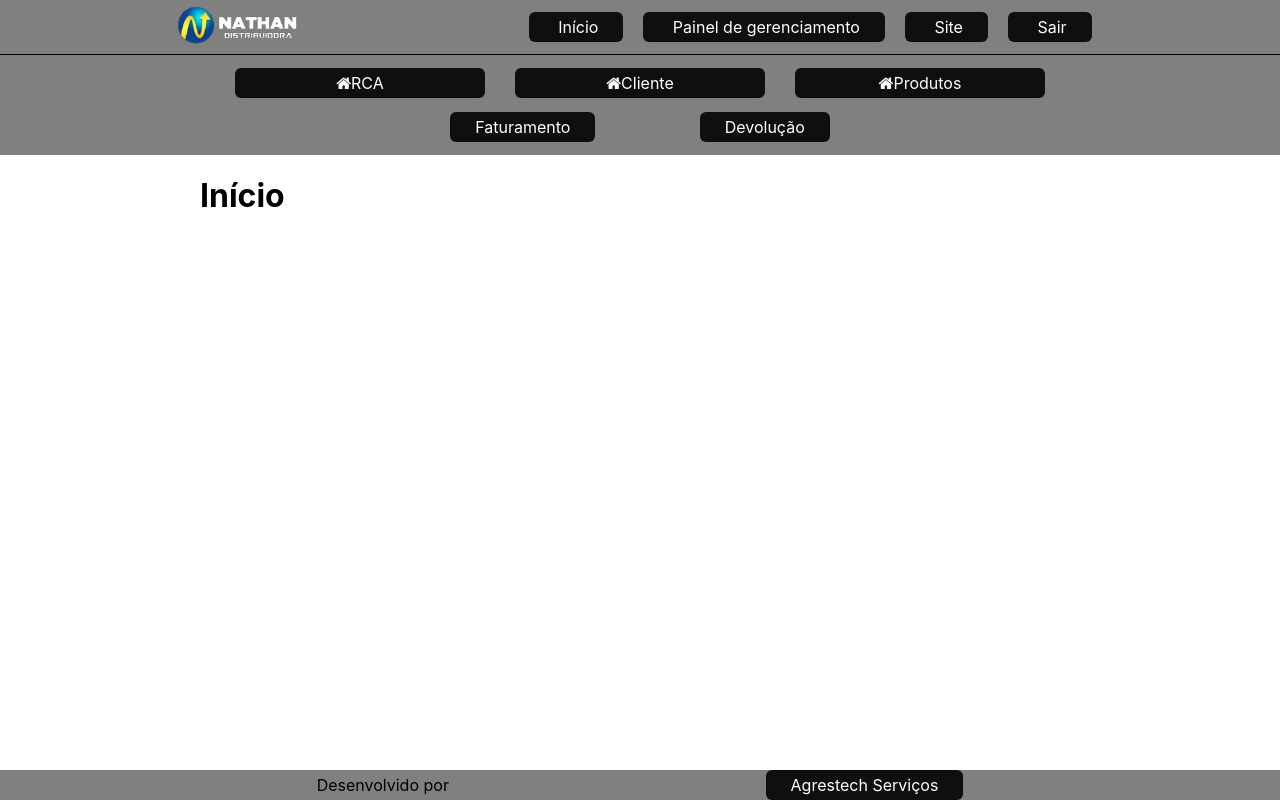
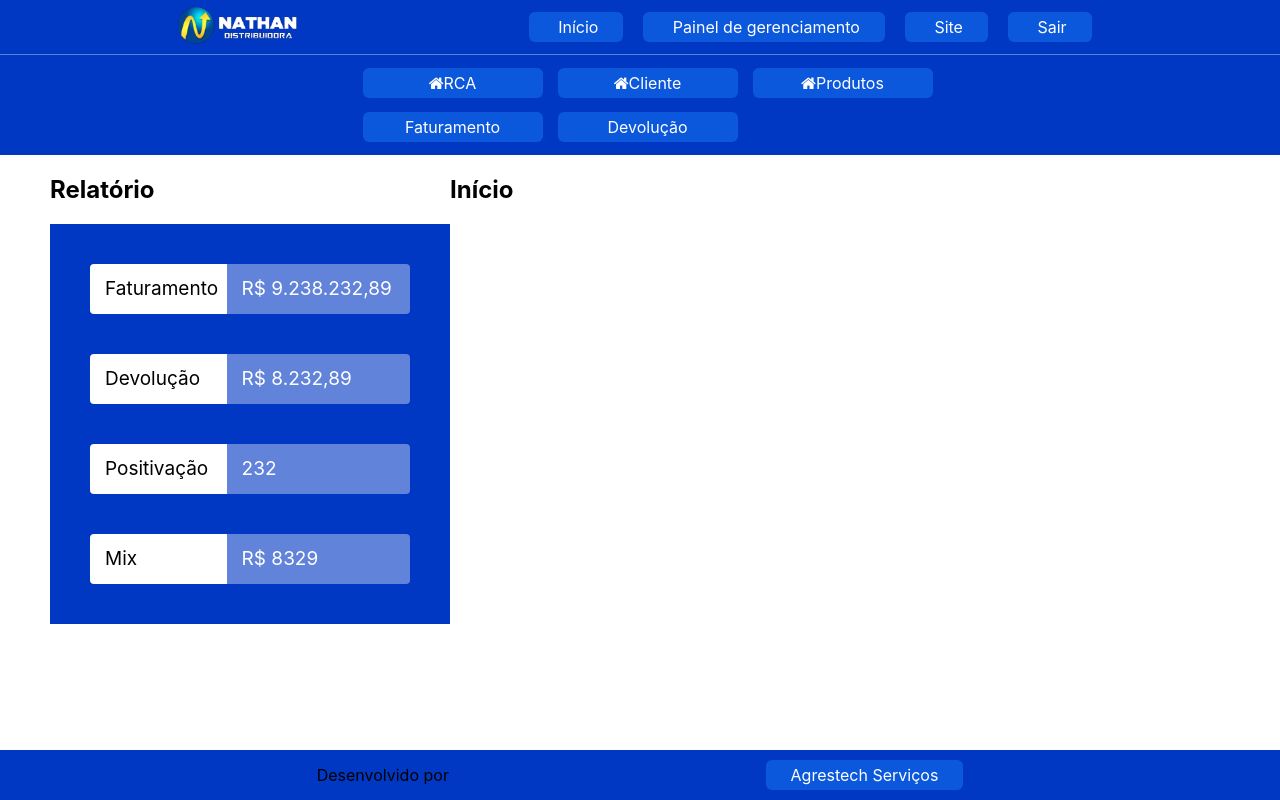
Before and after one commit to ramonlopz1/react-dashboard, a React (Create React App) app in the folder frontend/dashboard/: page / in a window 1280 px wide. Built offline with nearby package versions, Linux system fonts and the light colour scheme.

Commit message:
new component

```diff
--- a/frontend/dashboard/src/components/templates/footer/Footer.css
+++ b/frontend/dashboard/src/components/templates/footer/Footer.css
@@ -1,6 +1,6 @@
 .footer {
     align-items: center;
-    background-color: gray;
+    background-color: var(--cor2);
     display: flex;
     justify-content: space-evenly;
 }
--- a/frontend/dashboard/src/components/templates/header/Header.css
+++ b/frontend/dashboard/src/components/templates/header/Header.css
@@ -3,7 +3,7 @@ header.header {
     display: flex;
     flex-direction: column;
     justify-content: space-evenly;
-    background-color: gray;
+    background-color: var(--cor2);
 }
 
 .header__top,
@@ -16,7 +16,7 @@ header.header {
 }
 
 .header__top {
-    border-bottom: 1px solid black;
+    border-bottom: 1px solid rgba(255, 255, 255, 0.36);
 }
 
 .header__bottom {
--- a/frontend/dashboard/src/components/templates/header/NavBottom.css
+++ b/frontend/dashboard/src/components/templates/header/NavBottom.css
@@ -1,5 +1,5 @@
 .nav__bottom {
-    align-items: center;
+    align-items: flex-start;
     display: flex;
     justify-content: space-evenly;
     flex-direction: column;
@@ -8,11 +8,16 @@
 
 .painels {
     display: flex;
-    justify-content: space-evenly;
+    justify-content: left;
     align-items: center;
 }
 
-
+.filter__options {
+    align-items: center;
+    display: flex;
+    justify-content: left;
+    width: 70%;
+}
 
 .nav__bottom .link {
     align-items: center;
@@ -21,13 +26,6 @@
     display: flex;
     height: 20px;
     justify-content: center;
-    margin: 0px 15px;
-    width: 200px;
+    width: 130px;
+    margin-left: 15px;
 }
-
-.filter__options {
-    align-items: center;
-    display: flex;
-    justify-content: space-evenly;
-    width: 70%;
-}
--- a/frontend/dashboard/src/components/templates/header/NavBottom.jsx
+++ b/frontend/dashboard/src/components/templates/header/NavBottom.jsx
@@ -17,8 +17,8 @@ const NavBottom = props =>
             </div>
 
             <div className="filter__options">
-                <a href="/revenue">Faturamento</a>
-                <a href="/devolution">Devolução</a>
+                <a className='link' href="/revenue">Faturamento</a>
+                <a className='link' href="/devolution">Devolução</a>
             </div>
     </nav>
 
--- a/frontend/dashboard/src/components/templates/main/Main.css
+++ b/frontend/dashboard/src/components/templates/main/Main.css
@@ -0,0 +1,58 @@
+.main__section {
+    display: grid;
+    grid-template-columns: 400px 1fr;
+    grid-template-rows: 1fr;
+    grid-template-areas: "aside__content graphic__section";
+    flex-direction: row;
+    padding: 0px 50px;
+}
+
+.aside__content {
+    grid-area: aside__content;
+}
+
+.aside__content .container {
+    align-items: center;
+    background-color: var(--cor2);
+    display: flex;
+    height: 400px;
+    justify-content: space-evenly;
+
+    flex-direction: column;
+
+}
+
+.aside__content .container .container__infos {
+    display: flex;
+    justify-content: center;
+    width: 80%;
+
+}
+
+.container__infos .info, .infos__data {
+    align-items: center;
+    display: flex;
+    font-size: 19px;
+    height: 50px;
+    justify-content: left;
+    padding-left: 15px;
+
+}
+
+.container__infos .info {
+    background-color: white;
+    border-radius: 4px 0px 0px 4px;
+    width: 130px;
+}
+
+.container__infos .infos__data {
+    background-color: rgba(255, 255, 255, 0.376);
+    border-radius: 0px 4px 4px 0px;
+    color: white;
+    width: 180px;
+
+}
+
+.graphic__section {
+    grid-area: graphic__section;
+}
--- a/frontend/dashboard/src/components/templates/main/Main.jsx
+++ b/frontend/dashboard/src/components/templates/main/Main.jsx
@@ -2,11 +2,37 @@ import React from 'react';
 import './Main.css';
 
 const Main = props =>
-    <React.Fragment>
-        <main className='main__section'>
+    <main className='main__section'>
+        <aside className='aside__content'>
+            <h1>Relatório</h1>
+            <div className="container">
+                <div className="container__infos">
+                    <span className='info'>Faturamento</span>
+                    <div className='infos__data'>R$ 9.238.232,89</div>
+                </div>
+                <div className="container__infos">
+                    <span className='info'>Devolução</span>
+                    <div className='infos__data'>R$ 8.232,89</div>
+                </div>
+                <div className="container__infos">
+                    <span className='info'>Positivação</span>
+                    <div className='infos__data'>232</div>
+                </div>
+                <div className="container__infos">
+                    <span className='info'>Mix</span>
+                    <div className='infos__data'>R$ 8329</div>
+                </div>
+
+
+            </div>
+
+
+        </aside>
+        <aside className='graphic__section'>
             <h1>{props.title}</h1>
             {props.children}
-        </main>
-    </React.Fragment>
+        </aside>
+
+    </main>
 
 export default Main;
--- a/frontend/dashboard/src/main/App.css
+++ b/frontend/dashboard/src/main/App.css
@@ -1,14 +1,15 @@
 :root {
-    --cor1: rgb(15, 15, 15);
+    --cor1: rgb(11, 88, 220);
+    --cor2: #0138c3;
 }
 
 .app {
     display: grid;
-    grid-template-columns: 200px 1fr;
-    grid-template-rows: auto 1fr 30px;
+    grid-template-columns: 400px 1fr;
+    grid-template-rows: auto 1fr 50px;
     grid-template-areas:
     "header header"
-    "nav-aside main-section"
+    "main__section main__section"
     "footer footer";
 
     height: 100vh;
@@ -18,14 +19,15 @@ header.header {
     grid-area: header;
 }
 
-.nav.nav__aside {
-    grid-area: nav-side;
-}
 
 .main__section {
-    grid-area: main-section;
+    grid-area: main__section;
 }
 
 footer.footer {
     grid-area: footer;
 }
+
+.aside__content {
+    grid-area: aside__content;
+}
```
